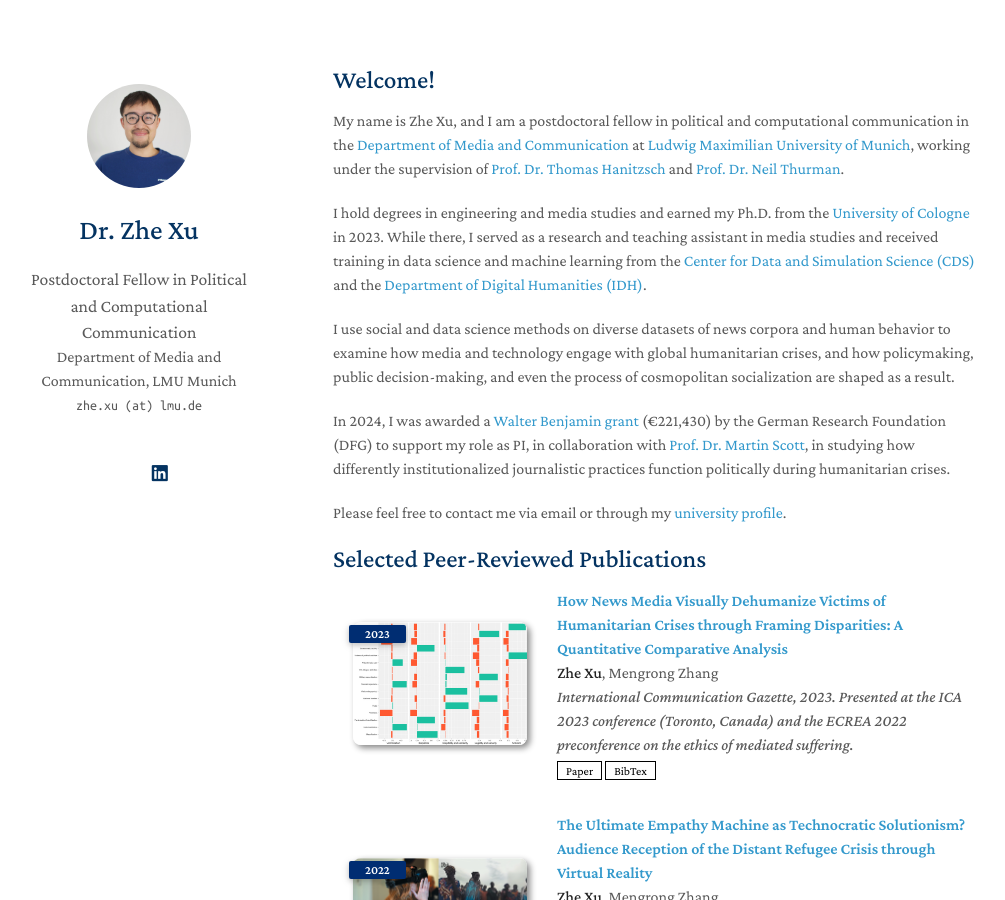
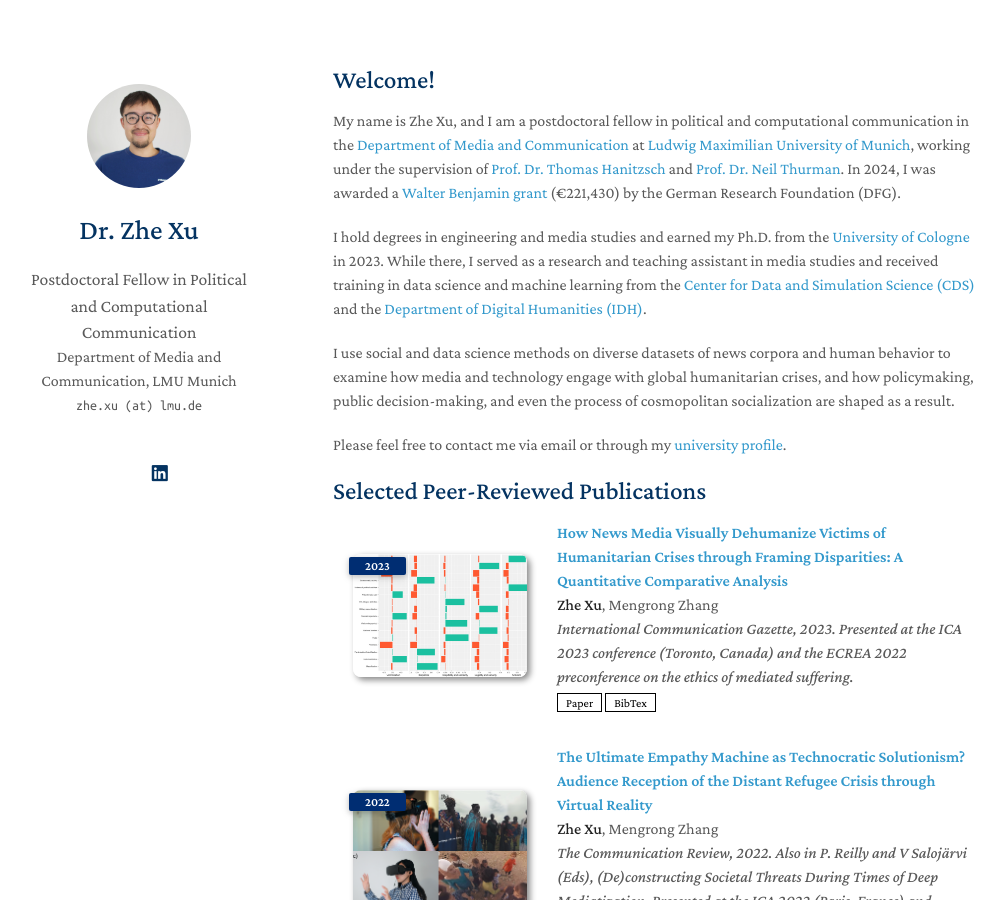
Before and after one commit to zhexuphd/home, a Jekyll site: the page built from index.md, in a window 1280 px wide and 900 px high. Shown: the whole window, without its empty margins (137-1142 px from the left). Built offline with Jekyll 4.4.1, drawn with Linux system fonts in a browser that asks for light colours; a style sheet for code colours, icons or effects is not loaded; our own code applies the rules of GitHub Pages for plain Markdown files.

Commit message:
Update index.md

```diff
--- a/index.md
+++ b/index.md
@@ -3,13 +3,11 @@
 ---
 
 ## Welcome!
-My name is Zhe Xu, and I am a postdoctoral fellow in political and computational communication in the [Department of Media and Communication](https://www.ifkw.uni-muenchen.de/index.html) at [Ludwig Maximilian University of Munich](https://www.lmu.de/en/), working under the supervision of [Prof. Dr. Thomas Hanitzsch](https://www.ifkw.uni-muenchen.de/organisation/personen/professoren/hanitzsch_thomas/index.html) and [Prof. Dr. Neil Thurman](https://neilthurman.com/).
+My name is Zhe Xu, and I am a postdoctoral fellow in political and computational communication in the [Department of Media and Communication](https://www.ifkw.uni-muenchen.de/index.html) at [Ludwig Maximilian University of Munich](https://www.lmu.de/en/), working under the supervision of [Prof. Dr. Thomas Hanitzsch](https://www.ifkw.uni-muenchen.de/organisation/personen/professoren/hanitzsch_thomas/index.html) and [Prof. Dr. Neil Thurman](https://neilthurman.com/). In 2024, I was awarded a [Walter Benjamin grant](https://www.dfg.de/en/research-funding/funding-opportunities/programmes/individual/walter-benjamin) (€221,430) by the German Research Foundation (DFG).
 
 I hold degrees in engineering and media studies and earned my Ph.D. from the [University of Cologne](https://www.uni-koeln.de/en/) in 2023. While there, I served as a research and teaching assistant in media studies and received training in data science and machine learning from the [Center for Data and Simulation Science (CDS)](https://cds.uni-koeln.de/en/) and the [Department of Digital Humanities (IDH)](https://dh.phil-fak.uni-koeln.de/).
 
 I use social and data science methods on diverse datasets of news corpora and human behavior to examine how media and technology engage with global humanitarian crises, and how policymaking, public decision-making, and even the process of cosmopolitan socialization are shaped as a result.
-
-In 2024, I was awarded a [Walter Benjamin grant](https://www.dfg.de/en/research-funding/funding-opportunities/programmes/individual/walter-benjamin) (€221,430) by the German Research Foundation (DFG) to support my role as PI, in collaboration with [Prof. Dr. Martin Scott](https://research-portal.uea.ac.uk/en/persons/martin-scott), in studying how differently institutionalized journalistic practices function politically during humanitarian crises.
 
 Please feel free to contact me via email or through my [university profile](https://www.ifkw.uni-muenchen.de/organisation/personen/mitarbeiter/xu_zhe/index.html).
 
```
